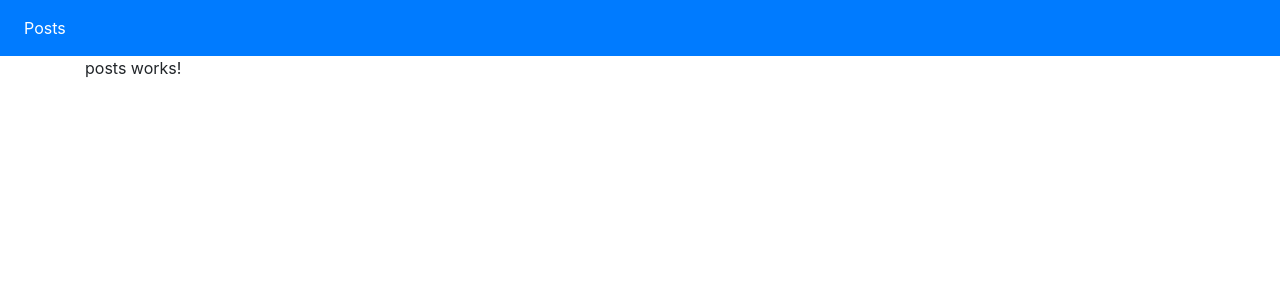
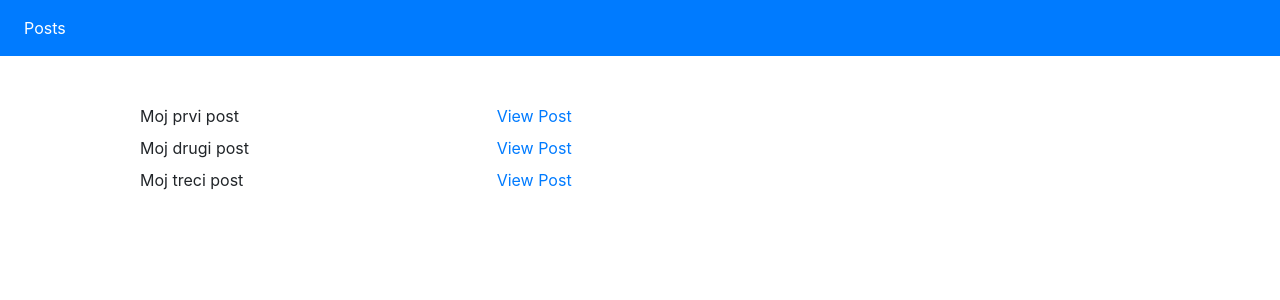
Before and after one commit to ndamnjanovic/angular-posts, an Angular app: page /posts in a window 1280 px wide. Shown: the top 300 px of the page. Built offline with nearby package versions, Linux system fonts and the light colour scheme.

Commit message:
Added single post component.

```diff
--- a/src/app/components/posts/posts.component.html
+++ b/src/app/components/posts/posts.component.html
@@ -1,3 +1,13 @@
-<p>
-  posts works!
-</p>
+<div class="container mt-5">
+
+  <ul>
+    <li class="row mt-2" *ngFor="let post of posts">
+      <div class="col-sm-4">{{post.title}}</div>
+      <div class="col-sm-2 pull-right">
+        <a [routerLink]="['/post', post.id]">View Post</a>
+      </div>
+    </li>
+
+  </ul>
+
+</div>
--- a/src/app/components/posts/posts.component.ts
+++ b/src/app/components/posts/posts.component.ts
@@ -1,15 +1,18 @@
-import { Component, OnInit } from '@angular/core';
+import { Component, OnInit } from "@angular/core";
+import { PostsService } from "../../services/posts.service";
+import { Post } from "../../models/post";
 
 @Component({
-  selector: 'app-posts',
-  templateUrl: './posts.component.html',
-  styleUrls: ['./posts.component.css']
+  selector: "app-posts",
+  templateUrl: "./posts.component.html",
+  styleUrls: ["./posts.component.css"]
 })
 export class PostsComponent implements OnInit {
+  private posts: Post[];
 
-  constructor() { }
+  constructor(private postsService: PostsService) {}
 
   ngOnInit() {
+    this.posts = this.postsService.getPosts();
   }
-
 }
--- /dev/null
+++ b/src/app/components/single-post/single-post.component.html
@@ -0,0 +1,8 @@
+<div class="container mt-5">
+
+  <h2>{{post.title}}</h2>
+  <span>{{post.created_at}}</span>
+
+  <p class="mt-5">{{post.text}}</p>
+
+</div>
--- /dev/null
+++ b/src/app/components/single-post/single-post.component.ts
@@ -0,0 +1,25 @@
+import { Component, OnInit } from "@angular/core";
+import { Router, ActivatedRoute, Params } from "@angular/router";
+import { PostsService } from "../../services/posts.service";
+import { Post } from "../../models/post";
+
+@Component({
+  selector: "app-single-post",
+  templateUrl: "./single-post.component.html",
+  styleUrls: ["./single-post.component.css"]
+})
+export class SinglePostComponent implements OnInit {
+  private post: Post;
+
+  constructor(
+    private activatedRoute: ActivatedRoute,
+    private postsService: PostsService
+  ) {}
+
+  ngOnInit() {
+    // once we have post ID, we can fetch it from our array in PostsService
+    this.activatedRoute.params.subscribe((params: Params) => {
+      this.post = this.postsService.getById(params["id"]);
+    });
+  }
+}
--- /dev/null
+++ b/src/app/models/Post.ts
@@ -0,0 +1,8 @@
+export class Post {
+  constructor(
+    public id?: string,
+    public title?: string,
+    public text?: string,
+    public created_at?: string
+  ) {}
+}
--- /dev/null
+++ b/src/app/services/posts.service.ts
@@ -0,0 +1,40 @@
+import { Injectable } from "@angular/core";
+import { Post } from "../models/post";
+
+@Injectable()
+export class PostsService {
+  private posts: Post[] = [];
+
+  constructor() {
+    let firstPost = new Post(
+      "1",
+      "Moj prvi post",
+      "Ovo je tekst mog prvog posta",
+      "20.01.2018"
+    );
+
+    let secondPost = new Post(
+      "2",
+      "Moj drugi post",
+      "Ovo je tekst mog drugog posta",
+      "20.01.2018"
+    );
+
+    let thirdPost = new Post(
+      "3",
+      "Moj treci post",
+      "Ovo je tekst mog treceg posta",
+      "20.01.2018"
+    );
+
+    this.posts.push(firstPost, secondPost, thirdPost);
+  }
+
+  public getPosts() {
+    return this.posts;
+  }
+
+  public getById(id: string) {
+    return this.posts.find((p: Post) => p.id === id);
+  }
+}
```
Also changed, not shown: src/app/app.module.ts (+13 -2 lines), src/app/components/single-post/single-post.component.css (added), 1 other file (tests, documents, lock files or other folders).
